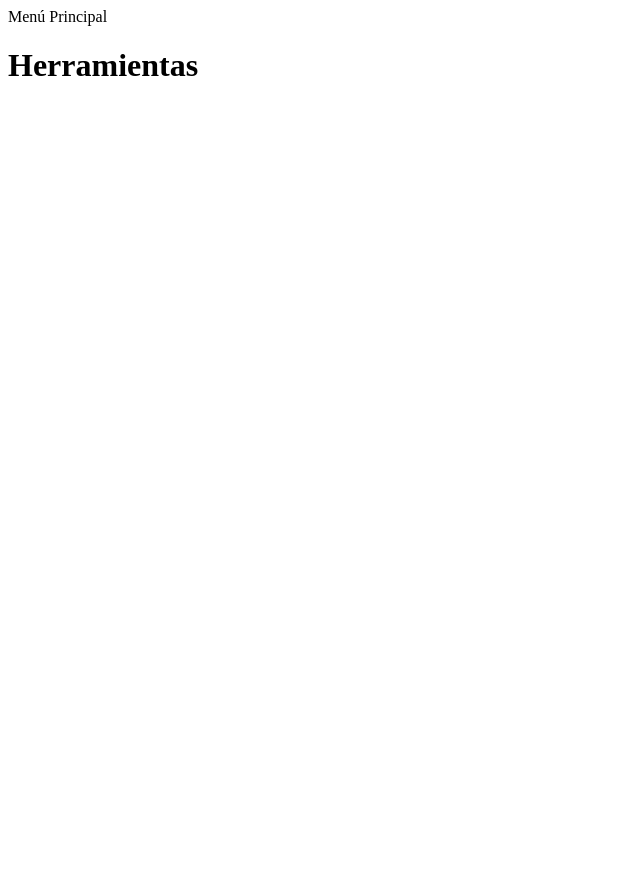
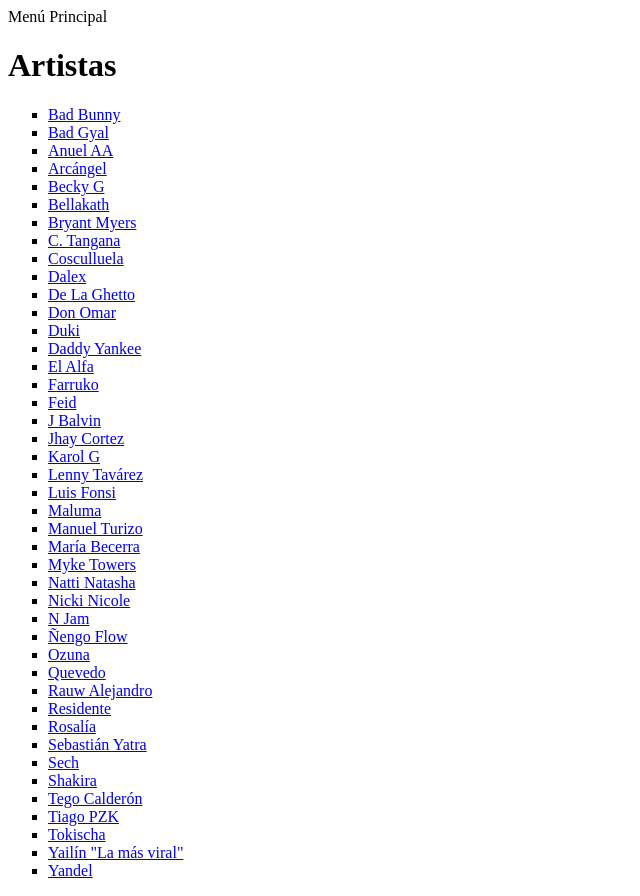
Before and after one commit to LaPdeJD/ByDaStreetz, a plain HTML site: page index.html in a window 1280 px wide. Shown: the whole page, without its empty margins (0-640 px from the left). Before the commit the page ends 800 px from the top, so only its background shows below. Drawn offline with Linux system fonts and the light colour scheme.

Commit message:
Update index.html

```diff
--- a/index.html
+++ b/index.html
@@ -8,6 +8,68 @@ ByDaStreetz - Entretenimiento y estilo de vida urbano.
 Menú Principal
 	</head>
 	<body>
-<h1>Herramientas</h1>
+
+<h1>Artistas</h1>
+<ul>
+<li type="square"><a href='https://www.google.com/search?q=Bad+Bunny'>Bad Bunny</a></li>
+<li type="square"><a href='https://www.google.com/search?q=Bad+Gyal'>Bad Gyal</a></li>
+<li type="square"><a href='https://www.google.com/search?q=Anuel+AA'>Anuel AA</a></li>
+
+<li type="square"><a href='https://www.google.com/search?q=Arcangel'>Arcángel</a></li>
+<li type="square"><a href='https://www.google.com/search?q=Becky+G'>Becky G</a></li>
+<li type="square"><a href='https://www.google.com/search?q=Bellakath'>Bellakath</a></li>
+
+
+<li type="square"><a href='https://www.google.com/search?q=Bryant+Myers'>Bryant Myers</a></li>
+<li type="square"><a href='https://www.google.com/search?q=C.+Tangana'>C. Tangana</a></li>
+<li type="square"><a href='https://www.google.com/search?q=Cosculluela'>Cosculluela</a></li>
+
+<li type="square"><a href='https://www.google.com/search?q=Dalex'>Dalex</a></li>
+<li type="square"><a href='https://www.google.com/search?q=De+La+Ghetto'>De La Ghetto</a></li>
+<li type="square"><a href='https://www.google.com/search?q=Don+Omar'>Don Omar</a></li>
+
+<li type="square"><a href='https://www.google.com/search?q=Duki'>Duki</a></li>
+<li type="square"><a href='https://www.google.com/search?q=Daddy+Yankee'>Daddy Yankee</a></li>
+<li type="square"><a href='https://www.google.com/search?q=El+Alfa'>El Alfa</a></li>
+
+<li type="square"><a href='https://www.google.com/search?q=Farruko'>Farruko</a></li>
+<li type="square"><a href='https://www.google.com/search?q=Feid'>Feid</a></li>
+<li type="square"><a href='https://www.google.com/search?q=J+Balvin'>J Balvin</a></li>
+
+<li type="square"><a href='https://www.google.com/search?q=Jhay+Cortez'>Jhay Cortez</a></li>
+<li type="square"><a href='https://www.google.com/search?q=Karol+G'>Karol G</a></li>
+<li type="square"><a href='https://www.google.com/search?q=Lenny+Tavarez'>Lenny Tavárez</a></li>
+
+<li type="square"><a href='https://www.google.com/search?q=Luis+Fonsi'>Luis Fonsi</a></li>
+<li type="square"><a href='https://www.google.com/search?q=Maluma'>Maluma</a></li>
+<li type="square"><a href='https://www.google.com/search?q=Manuel+Turizo'>Manuel Turizo</a></li>
+
+<li type="square"><a href='https://www.google.com/search?q=Maria+Becerra'>María Becerra</a></li>
+<li type="square"><a href='https://www.google.com/search?q=Myke+Towers'>Myke Towers</a></li>
+<li type="square"><a href='https://www.google.com/search?q=Natti+Natasha'>Natti Natasha</a></li>
+
+<li type="square"><a href='https://www.google.com/search?q=Nicki+Nicole'>Nicki Nicole</a></li>
+<li type="square"><a href='https://www.google.com/search?q=N+Jam'>N Jam</a></li>
+<li type="square"><a href='https://www.google.com/search?q=Nengo+Flow'>Ñengo Flow</a></li>
+
+<li type="square"><a href='https://www.google.com/search?q=Ozuna'>Ozuna</a></li>
+<li type="square"><a href='https://www.google.com/search?q=Quevedo'>Quevedo</a></li>
+<li type="square"><a href='https://www.google.com/search?q=Rauw+Alejandro'>Rauw Alejandro</a></li>
+
+<li type="square"><a href='https://www.google.com/search?q=Residente'>Residente</a></li>
+<li type="square"><a href='https://www.google.com/search?q=Rosalia'>Rosalía</a></li>
+<li type="square"><a href='https://www.google.com/search?q=Sebastian+Yatra'>Sebastián Yatra</a></li>
+
+<li type="square"><a href='https://www.google.com/search?q=Sech'>Sech</a></li>
+<li type="square"><a href='https://www.google.com/search?q=Shakira'>Shakira</a></li>
+<li type="square"><a href='https://www.google.com/search?q=Tego+Calderon'>Tego Calderón</a></li>
+
+<li type="square"><a href='https://www.google.com/search?q=Tiago+PZK'>Tiago PZK</a></li>
+<li type="square"><a href='https://www.google.com/search?q=Tokischa'>Tokischa</a></li>
+<li type="square"><a href='https://www.google.com/search?q=Yailin+la+mas+viral'>Yailín "La más viral"</a></li>
+<li type='square'><a href='https://www.google.com/search?q=Yandel'>Yandel</a></li>
+
+</ul>
+
 	</body>
 </html>
```
